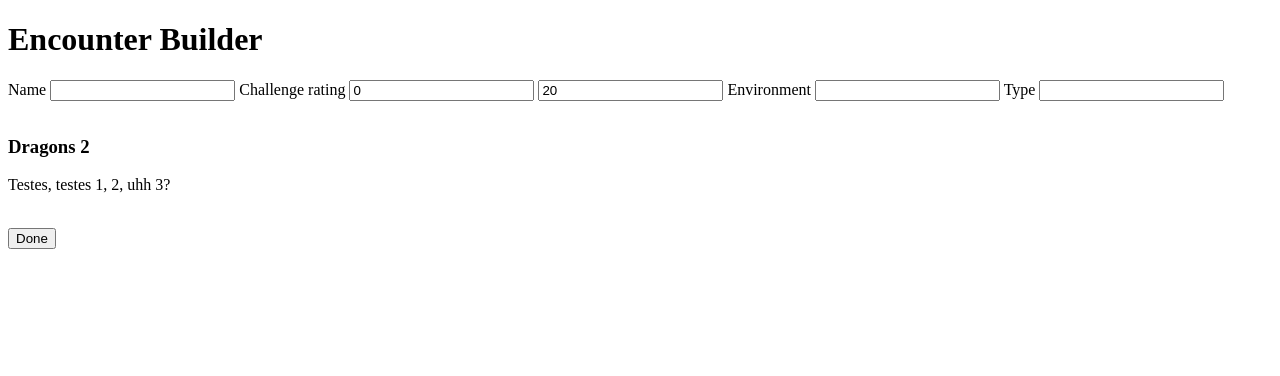
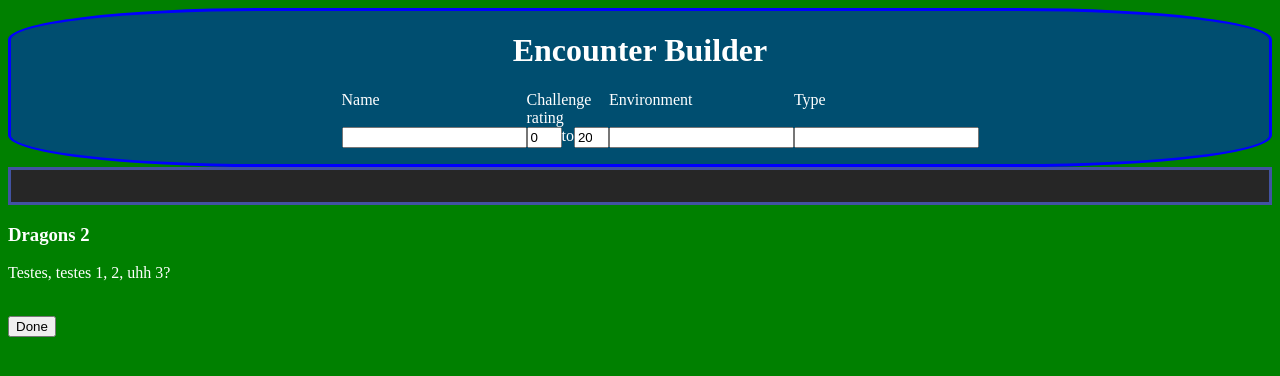
Before and after one commit to Greenmanpdx/capstone, a Django app: page /encounters/4 in a window 1280 px wide. Shown: the top 376 px of the page. Run offline with Django 3.2, Linux system fonts and the light colour scheme; data comes from the database, SQL or seed files in the repository; both versions use the stored data as it was after the commit; parts of the project's set-up code (start-up, migrations or seed data) failed here and were passed over; some libraries are stand-ins or nearby versions.

Commit message:
Commited

```diff
--- a/pages/static/pages/css/encounter.css
+++ b/pages/static/pages/css/encounter.css
@@ -23,3 +23,69 @@
 .toAdd{
     width: 25px;
 }
+
+#crLow{
+    width: 35px;
+
+
+}
+
+#crHigh{
+    width: 35px;
+
+
+
+}
+
+#searchBars{
+    display: flex;
+    flex-direction: row;
+    justify-content: space-between;
+    width: 50%;
+    padding-left: 2em;
+    margin: auto;
+
+
+
+
+}
+
+.bar{
+    display: flex;
+    flex-direction: column;
+    justify-content: space-between;
+}
+
+#CR{
+    display: flex;
+    flex-direction: row;
+    justify-content: space-between;
+
+
+}
+#CR span{
+    vertical-align: middle;
+}
+
+h1{
+    text-align: center;
+}
+
+#searchResults{
+    background-color: #262626;
+    border: solid #4252a2;
+}
+
+#head{
+        border: solid blue;
+    border-radius: 20%;
+        padding-bottom: 1em;
+    background-color: #004e70;
+
+
+}
+
+body{
+    background-color: green;
+    color: white;
+}
--- a/pages/templates/pages/encounterBuilder.html
+++ b/pages/templates/pages/encounterBuilder.html
@@ -7,23 +7,35 @@
     <link rel="stylesheet" href="{% static 'pages/js/jquery-ui.min.css' %}">
     <link rel="stylesheet" href="{% static 'pages/css/encounter.css' %}">
 </head>
+
 <body>
+<div id="head">
     <h1>Encounter Builder</h1>
 
+    <div id="searchBars">
+        <div class="bar">
             <label for="nameSearch">Name</label>
             <input class='search' type="search" name="name" id="nameSearch">
-
+        </div>
+        <div class="bar">
             <label for="crLow">Challenge rating</label>
+            <div id="CR">
                 <input class='search' type="search" name="crLow" id="crLow" value="0">
+                <span>to</span>
                 <input class='search' type="search" name="crHigh" id="crHigh" value="20">
-
+            </div>
+        </div>
+        <div class="bar">
             <label for="environment">Environment</label>
             <input class='search' type="search" name="environment" id="environment">
-
+        </div>
+        <div class="bar">
             <label for="type">Type</label>
             <input class='search' type="search" name="type" id="type">
+        </div>
+    </div>
 
-
+</div>
 <div id="searchResults">
     <ul id="npcList"></ul>
 </div>
--- a/pages/views.py
+++ b/pages/views.py
@@ -155,7 +155,7 @@ def next_turn(request):
             character_list.append({
                 'name': c.name,
                 'id': c.pk,
-                'type': c.char_type,
+                'char_type': c.char_type,
                 'picture': c.picture.url
 
             })
@@ -180,7 +180,7 @@ def previous_turn(request):
             character_list.append({
                 'name': c.name,
                 'id': c.pk,
-                'type': c.char_type,
+                'char_type': c.char_type,
                 'picture': c.picture.url
 
             })
@@ -289,14 +289,14 @@ def set_initiatve_window(request):
             npcList.append({
                 'name': p.name,
                 'id': p.pk,
-                'type': p.char_type
+                'char_type': p.char_type
             })
         for n in session.encounter.monsters.all():
             npcList.append({
                 'name': n.npc.name,
                 'number': n.number,
                 'id': n.npc.pk,
-                'type': n.npc.char_type
+                'char_type': n.npc.char_type
             })
 
         return JsonResponse({'data': npcList})
@@ -376,7 +376,9 @@ def kill(request):
                 'name': d.name,
                 'id': d.pk,
                 'char_type': d.char_type,
-                'picture': c.picture.url
+                'picture': d.picture.url
             })
 
+        print(character_list)
+
         return JsonResponse({'data': character_list, 'delayed': delayed_list})
```
Also changed, not shown: capstone/local_settings.py (added, +20 -0 lines), capstone/settings.py (+10 -11 lines), pages/static/pages/css/home.css (+116 -2 lines), pages/templates/pages/combat.html (+11 -11 lines), pages/templates/pages/home.html (+50 -11 lines), db.sqlite3, media/goblin dog.png, media/goblin_dog.png. Lines whose indentation alone changed are shown as unchanged.
